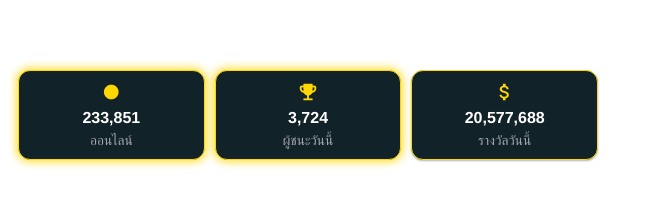
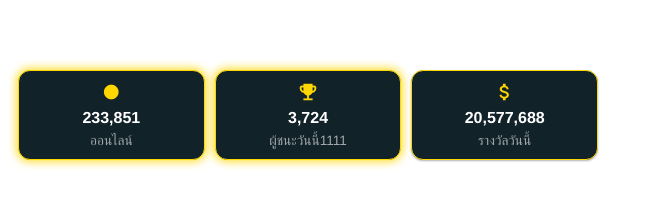
Before and after one commit to mrdarklord005-creator/codetest1, a Vue app: page / in a window 1280 px wide. Shown: the top 223 px of the page, without its empty margins (0-652 px from the left). Built offline with nearby package versions, Linux system fonts and the light colour scheme.

Commit message:
Update HelloWorld.vue

```diff
--- a/src/components/HelloWorld.vue
+++ b/src/components/HelloWorld.vue
@@ -8,7 +8,7 @@
     <div class="card" id="card2">
       <span class="icon material-icons">emoji_events</span>
       <div class="number" id="number2">3,641</div>
-      <div class="message">ผู้ชนะวันนี้</div>
+      <div class="message">ผู้ชนะวันนี้1111</div>
     </div>
     <div class="card" id="card3">
       <span class="icon material-icons">attach_money</span>
```
